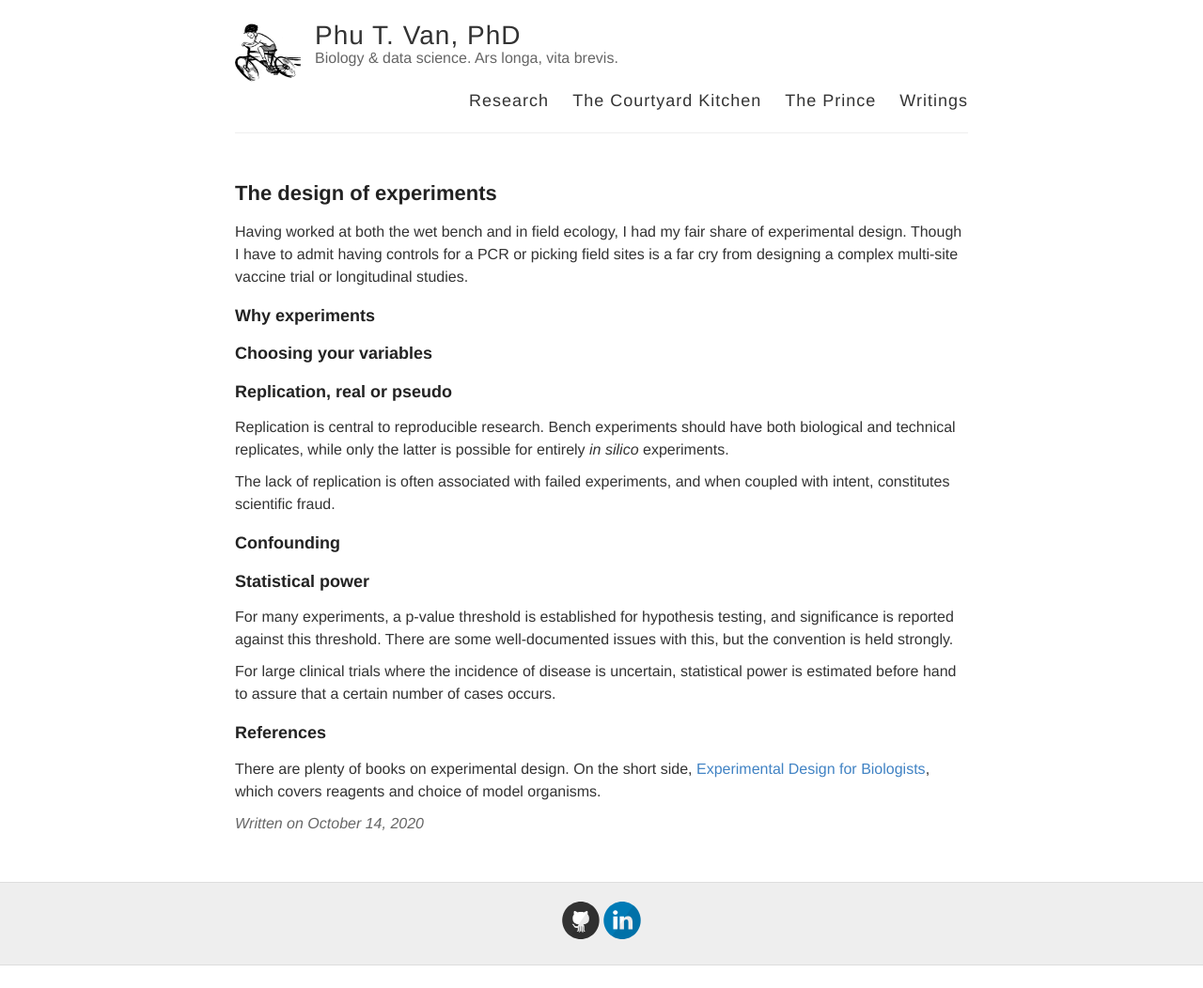
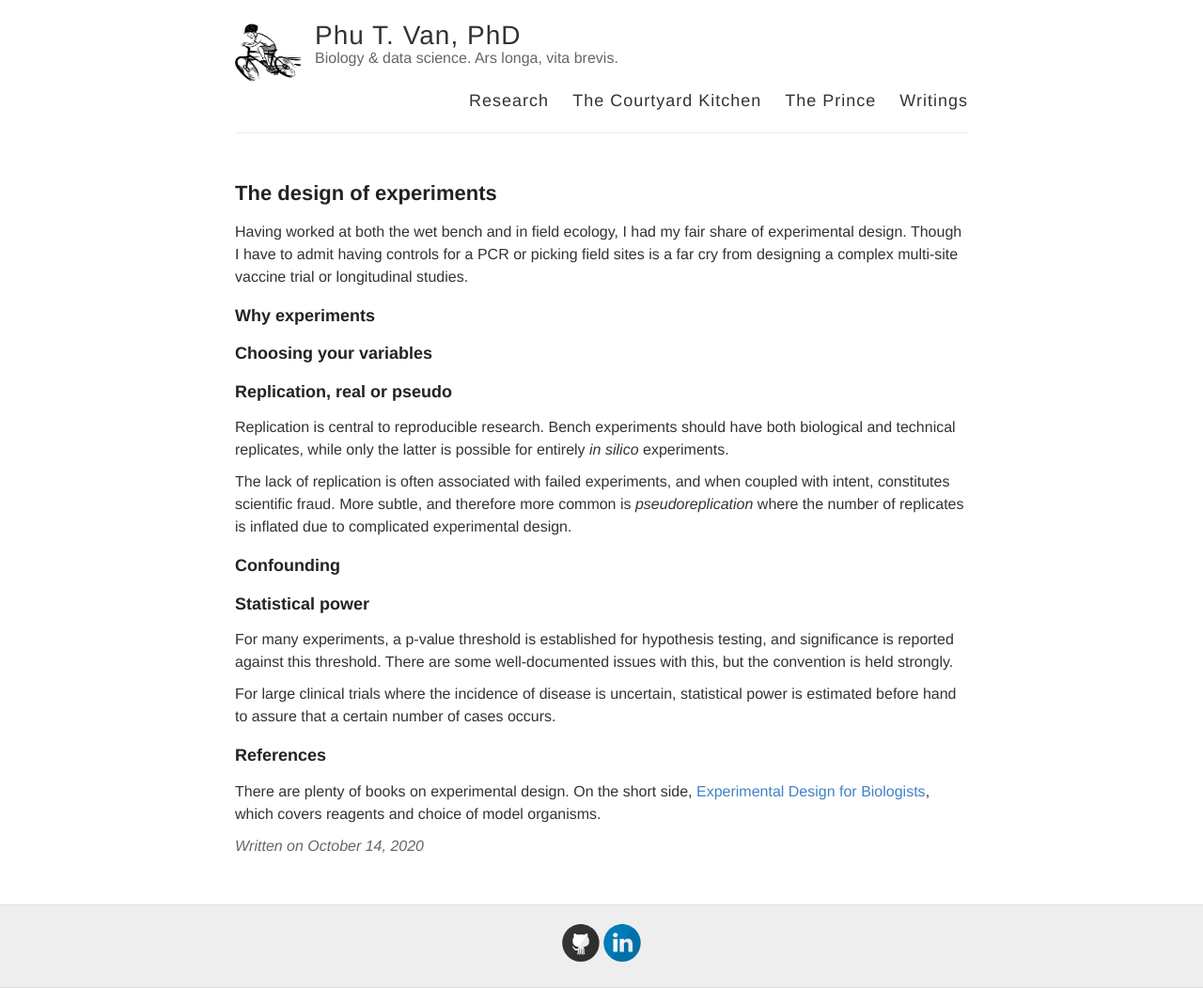
Before and after one commit to ptvan/ptvan.github.io, a Jekyll site: the page built from _posts/2020-10-14-experimental-design.md, in a window 1280 px wide. Shown: the whole page at 94% size. Built offline with Jekyll 4.4.1, drawn with Linux system fonts in a browser that asks for light colours; before the commit the page ends 1028 px from its top, so only the background shows below that.

Commit message:
added pseudoreplication

```diff
--- a/_posts/2020-10-14-experimental-design.md
+++ b/_posts/2020-10-14-experimental-design.md
@@ -13,7 +13,7 @@ Having worked at both the wet bench and in field ecology, I had my fair share of
 
 Replication is central to reproducible research. Bench experiments should have both biological and technical replicates, while only the latter is possible for entirely _in silico_ experiments.
 
-The lack of replication is often associated with failed experiments, and when coupled with intent, constitutes scientific fraud.
+The lack of replication is often associated with failed experiments, and when coupled with intent, constitutes scientific fraud. More subtle, and therefore more common is _pseudoreplication_ where the number of replicates is inflated due to complicated experimental design.
 
 ### Confounding
 
```
